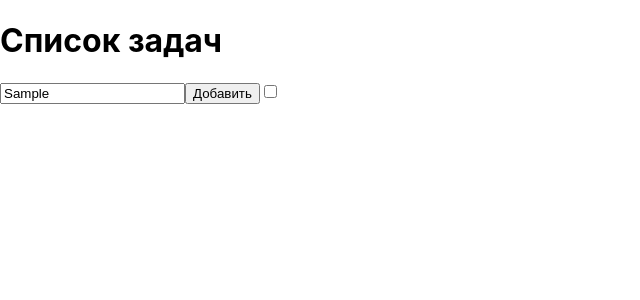
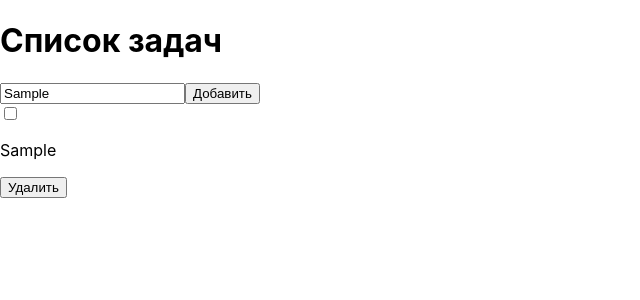
Before and after one commit to NBurtsev790231/New-todo-app, a React (Create React App) app: page / in a window 1280 px wide. Both pictures are taken after typing "Sample" into the empty fields and a click on the button "Добавить". Shown: the top 300 px of the page, without its empty margins (0-640 px from the left). Built offline with nearby package versions, Linux system fonts and the light colour scheme.

Commit message:
feat: реализован функционал добавления задачи в список и отрисовка задачи на странице

```diff
--- a/src/App.jsx
+++ b/src/App.jsx
@@ -1,13 +1,48 @@
+import { useState } from "react";
 import { Header } from "./Components/Header";
 import { InputTodo } from "./Components/InputTodo";
 import { TaskTodo } from "./Components/TaskTodo";
 
 function App() {
+  const [todo, setTodo] = useState ('');
+  const [tasks, setTasks] = useState ([]);
+
+
+const addTask = () => {
+  const taskTodo = {
+    id: Math.random(),
+    value: todo,
+    status: false,
+  };
+
+  let newTask = [...tasks, taskTodo];
+  setTasks (newTask);
+};
+
+
+const deleteTask = () => {
+
+}
+
+
+const toggleTask = () => {
+
+}
+
+
+const taskTodoList = tasks.map(e => <TaskTodo
+   id = {e.id}
+   value = {e.value}
+   status = {e.status}/>);
+
+
   return (
     <div className="App">
       <Header/>
-      <InputTodo/>
-      <TaskTodo/>
+      <InputTodo
+       addTask = {addTask} todo = {todo} setTodo = {setTodo}
+       />
+      {taskTodoList}
     </div>
   );
 };
--- a/src/Components/InputTodo.jsx
+++ b/src/Components/InputTodo.jsx
@@ -1,11 +1,12 @@
-
-
 
 export const InputTodo = (props) => {
 	return (
 		<>
-		 <input></input>
-		 <button>Добавить</button>
+		 <input value={props.todo}
+		  onChange={
+				(e) => props.setTodo(e.target.value)
+				}/>
+		 <button onClick={() => props.addTask()}>Добавить</button>
 		</>
 	)
 };
--- a/src/Components/TaskTodo.jsx
+++ b/src/Components/TaskTodo.jsx
@@ -1,10 +1,12 @@
 
 
 
-export const TaskTodo = () => {
+export const TaskTodo = (props) => {
 	return (
-		<>
+		<div key={props.id}>
 		  <input type={"checkbox"}/>
-		</>
+			<p>{props.value}</p>
+			<button>Удалить</button>
+		</div>
 	)
 };
```
